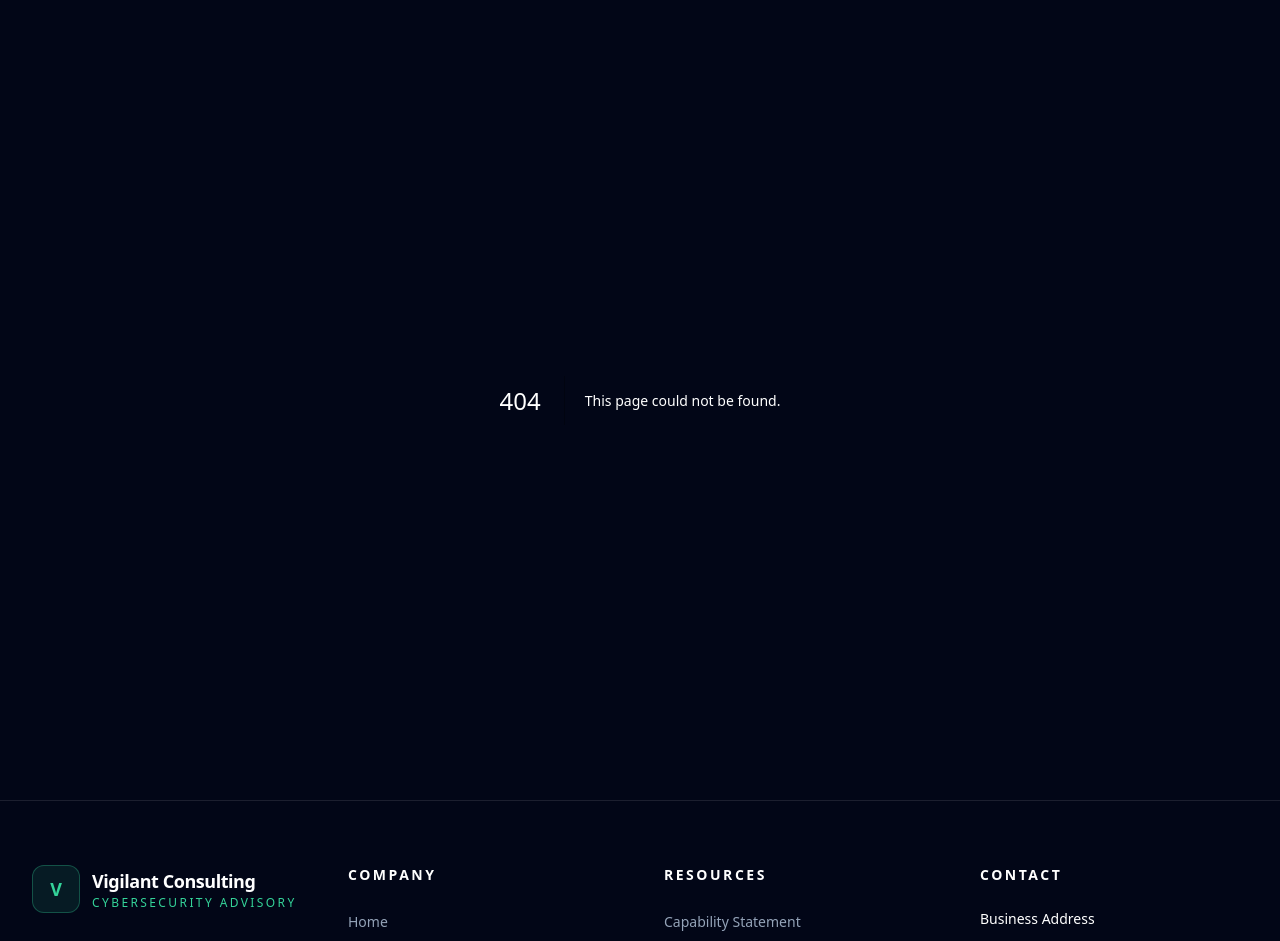
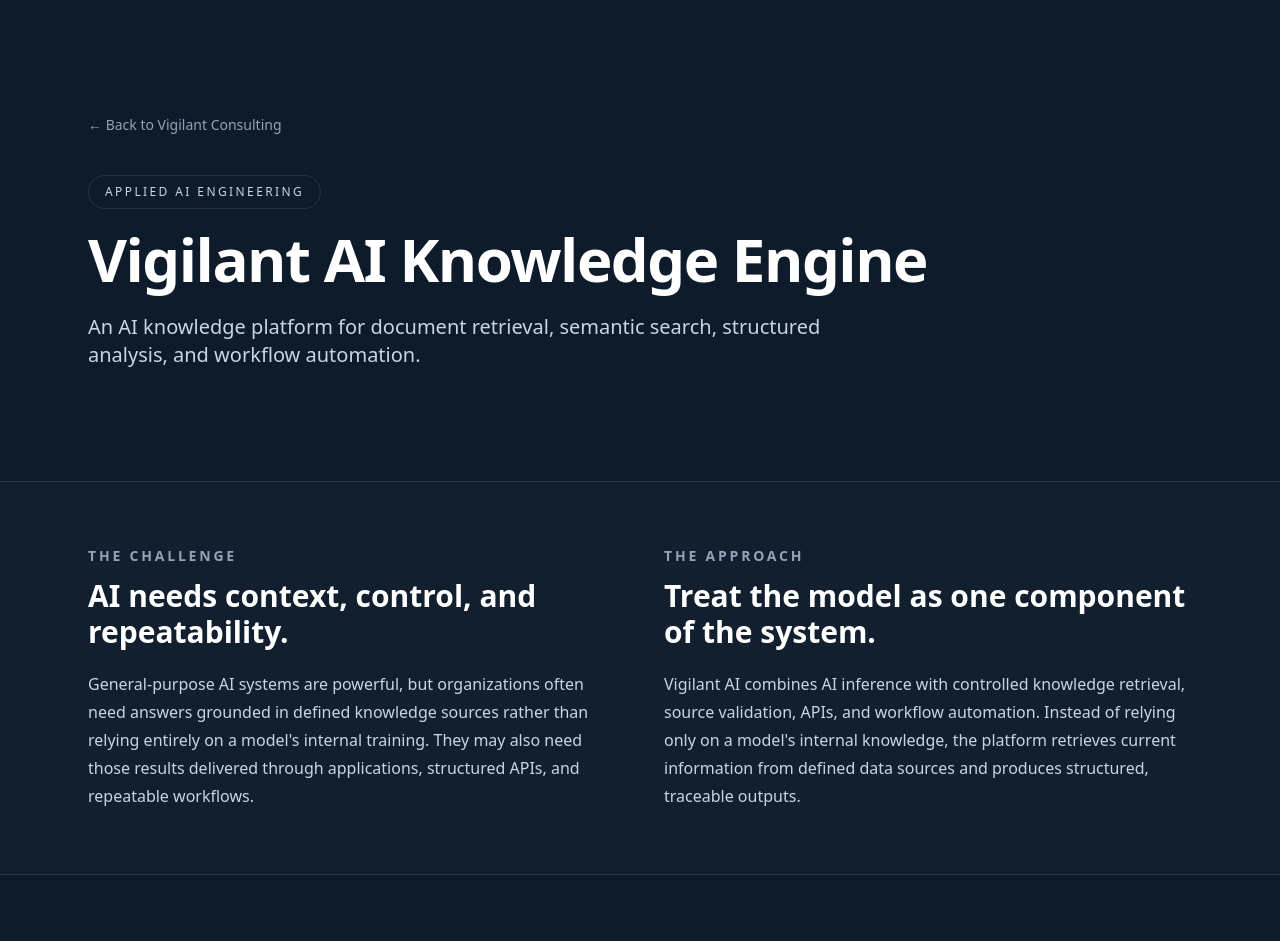
Before and after one commit to Smocha/Vigilant-Consulting, a Next.js app: page /engineering-portfolio/vigilant-ai in a window 1280 px wide. Before the commit this address had no page. Shown: the top 941 px of the page. Built offline with nearby package versions, Linux system fonts and the light colour scheme.

Commit message:
Refine public Vigilant AI architecture language

```diff
--- /dev/null
+++ b/app/engineering-portfolio/vigilant-ai/page.tsx
@@ -0,0 +1,233 @@
+import type { Metadata } from "next";
+import Link from "next/link";
+
+export const metadata: Metadata = {
+  title: "Vigilant AI Knowledge Engine | Vigilant Consulting",
+  description:
+    "A self-hosted AI knowledge platform combining semantic retrieval, AI inference, source validation, APIs, and workflow automation.",
+  openGraph: {
+    title: "Vigilant AI Knowledge Engine",
+    description:
+      "A self-hosted AI knowledge platform for controlled retrieval, structured analysis, and workflow automation.",
+    type: "website",
+    url: "https://vigilantechusa.com/engineering-portfolio/vigilant-ai",
+  },
+};
+
+const technologies = [
+  "Python",
+  "FastAPI",
+  "Linux",
+  "Docker",
+  "Qdrant",
+  "Ollama",
+  "n8n",
+  "REST APIs",
+  "Vector Embeddings",
+  "Semantic Search",
+];
+
+const capabilities = [
+  "Natural-language document search",
+  "Semantic vector retrieval",
+  "Multi-source knowledge retrieval",
+  "Local AI inference",
+  "Source-backed analysis",
+  "Structured response generation",
+  "Retrieval validation",
+  "REST API integration",
+  "Workflow automation",
+];
+
+export default function VigilantAIPage() {
+  return (
+    <main className="min-h-screen bg-[#0d1b2a] text-white">
+      <section className="mx-auto max-w-6xl px-6 py-20 md:py-28">
+        <Link
+          href="/"
+          className="mb-10 inline-flex text-sm text-slate-400 transition
+hover:text-white"
+        >
+          ← Back to Vigilant Consulting
+        </Link>
+
+        <div className="max-w-4xl">
+          <span className="mb-5 inline-block rounded-full border
+border-white/10 px-4 py-2 text-xs uppercase tracking-[0.2em]
+text-slate-300">
+            Applied AI Engineering
+          </span>
+
+          <h1 className="text-4xl font-bold tracking-tight md:text-6xl">
+            Vigilant AI Knowledge Engine
+          </h1>
+
+          <p className="mt-6 max-w-3xl text-lg leading-8 text-slate-300
+md:text-xl">
+            An AI knowledge platform for document retrieval, semantic
+search,
+            structured analysis, and workflow automation.
+          </p>
+        </div>
+      </section>
+
+      <section className="border-y border-white/10 bg-white/[0.02]">
+        <div className="mx-auto grid max-w-6xl gap-12 px-6 py-16
+lg:grid-cols-2">
+          <div>
+            <p className="mb-3 text-sm font-semibold uppercase
+tracking-[0.2em] text-slate-400">
+              The Challenge
+            </p>
+
+            <h2 className="text-3xl font-bold">
+              AI needs context, control, and repeatability.
+            </h2>
+
+            <p className="mt-5 leading-7 text-slate-300">
+              General-purpose AI systems are powerful, but organizations
+often
+              need answers grounded in defined knowledge sources rather
+than
+              relying entirely on a model&apos;s internal training. They
+may
+              also need those results delivered through applications,
+              structured APIs, and repeatable workflows.
+            </p>
+          </div>
+
+          <div>
+            <p className="mb-3 text-sm font-semibold uppercase
+tracking-[0.2em] text-slate-400">
+              The Approach
+            </p>
+
+            <h2 className="text-3xl font-bold">
+              Treat the model as one component of the system.
+            </h2>
+
+            <p className="mt-5 leading-7 text-slate-300">
+              Vigilant AI combines AI inference with controlled
+knowledge
+              retrieval, source validation, APIs, and workflow automation.
+              Instead of relying only on a model&apos;s internal
+knowledge, the
+              platform retrieves current information from defined data
+sources
+              and produces structured, traceable outputs.
+            </p>
+          </div>
+        </div>
+      </section>
+
+      <section className="mx-auto max-w-6xl px-6 py-20">
+        <p className="mb-3 text-sm font-semibold uppercase
+tracking-[0.2em] text-slate-400">
+          Architecture
+        </p>
+
+        <h2 className="text-3xl font-bold">How the system works</h2>
+
+        <div className="mt-10 overflow-x-auto rounded-2xl border
+border-white/10 bg-black/20 p-8">
+          <pre className="min-w-[520px] text-sm leading-7 text-slate-300
+md:text-base">
+{`User / Workflow
+       │
+       ▼
+      n8n
+       │
+       ▼
+    FastAPI
+       │
+       ▼
+Retrieval Engine
+    /       \\
+   ▼         ▼
+Ollama     Qdrant
+Local AI   Vector DB
+              │
+              ▼
+       Knowledge Sources`}
+          </pre>
+        </div>
+      </section>
+
+      <section className="border-y border-white/10 bg-white/[0.02]">
+        <div className="mx-auto max-w-6xl px-6 py-20">
+          <p className="mb-3 text-sm font-semibold uppercase
+tracking-[0.2em] text-slate-400">
+            Capabilities
+          </p>
+
+          <h2 className="text-3xl font-bold">
+            From retrieval to automated action
+          </h2>
+
+          <div className="mt-10 grid gap-4 sm:grid-cols-2 lg:grid-cols-3">
+            {capabilities.map((capability) => (
+              <div
+                key={capability}
+                className="rounded-xl border border-white/10
+bg-white/[0.03] p-5 text-slate-200"
+              >
+                {capability}
+              </div>
+            ))}
+          </div>
+        </div>
+      </section>
+
+      <section className="mx-auto max-w-6xl px-6 py-20">
+        <p className="mb-3 text-sm font-semibold uppercase
+tracking-[0.2em] text-slate-400">
+          Technology
+        </p>
+
+        <h2 className="text-3xl font-bold">Engineering stack</h2>
+
+        <div className="mt-8 flex flex-wrap gap-3">
+          {technologies.map((technology) => (
+            <span
+              key={technology}
+              className="rounded-full border border-white/10
+bg-white/[0.03] px-4 py-2 text-sm text-slate-300"
+            >
+              {technology}
+            </span>
+          ))}
+        </div>
+      </section>
+
+      <section className="border-t border-white/10 bg-black/20">
+        <div className="mx-auto max-w-6xl px-6 py-20">
+          <div className="max-w-3xl">
+            <p className="mb-3 text-sm font-semibold uppercase
+tracking-[0.2em] text-slate-400">
+              Engineering Work
+            </p>
+
+            <h2 className="text-3xl font-bold">
+              Built as an operating technical environment.
+            </h2>
+
+            <p className="mt-6 leading-7 text-slate-300">
+              Development includes Linux service deployment, containerized
+              infrastructure, vector database integration, local language
+and
+              embedding models, Python retrieval services, FastAPI
+endpoints,
+              multi-collection search, document ingestion, metadata
+processing,
+              workflow orchestration, and retrieval validation.
+            </p>
+
+            <p className="mt-6 text-sm text-slate-400">
+              Status: Active engineering and technical portfolio project.
+            </p>
+          </div>
+        </div>
+      </section>
+    </main>
+  );
+}
--- a/components/EngineeringPortfolio.tsx
+++ b/components/EngineeringPortfolio.tsx
@@ -99,12 +99,12 @@
     href: "/engineering-portfolio/ubuntu-server",
   },
   {
-    title: "AI Business Assistant",
+    title: "Vigilant AI Knowledge Engine",
     category: "AI",
     description:
-      "Developed a prototype assistant for answering questions about services, policies, and business workflows.",
-    tags: ["AI", "RAG", "Automation"],
-    href: "/engineering-portfolio/business-assistant",
+      "Built an AI knowledge platform combining semantic retrieval, local inference, source validation, APIs, and workflow automation.",
+    tags: ["FastAPI", "Qdrant", "Ollama"],
+    href: "/engineering-portfolio/vigilant-ai",
   },
   {
     title: "Azure Landing Zone",
```
